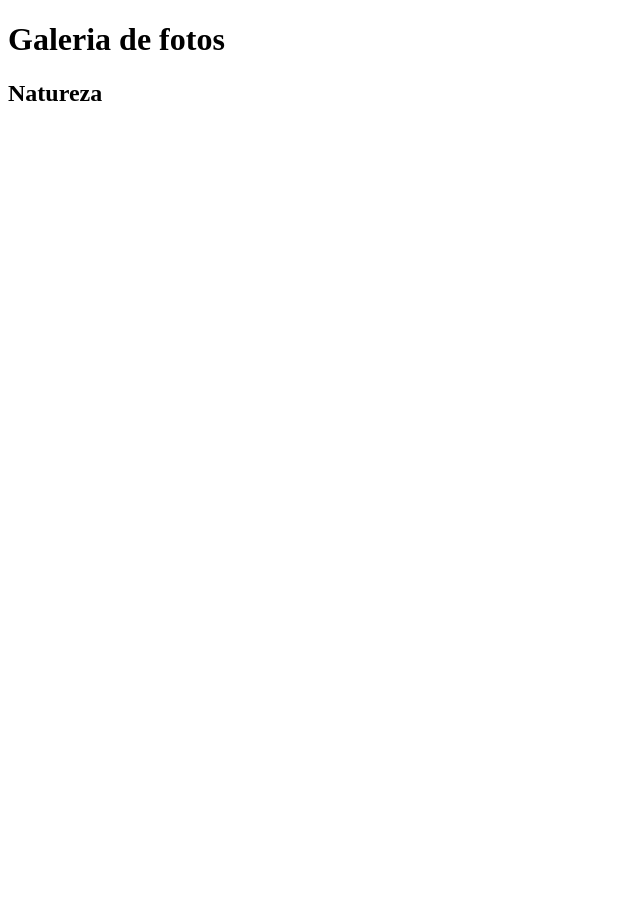
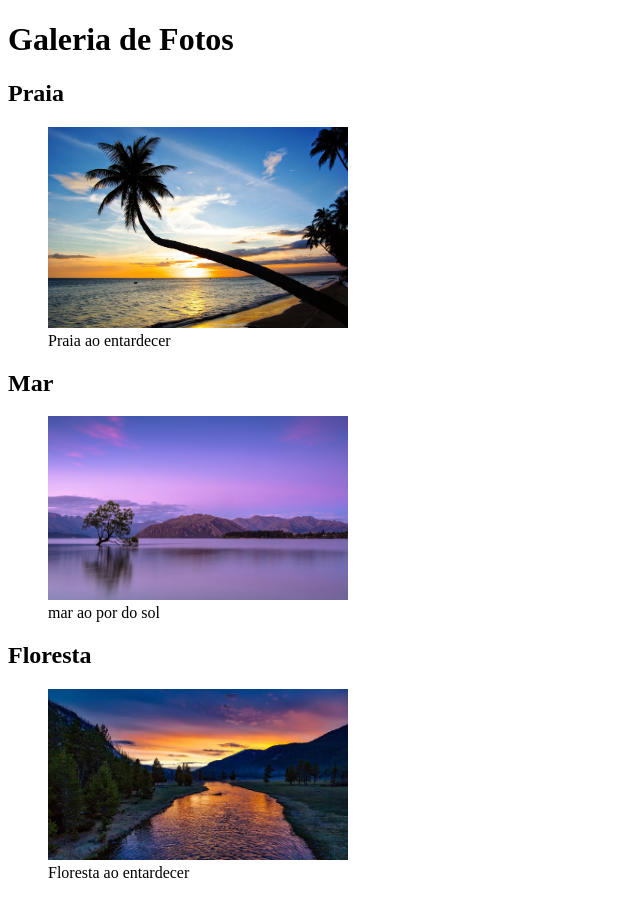
Before and after one commit to rafaelacortinovis-code/Lima-rafa, a plain HTML site: page ex-03/index.html in a window 1280 px wide. Shown: the whole page, without its empty margins (0-640 px from the left). Before the commit the page ends 800 px from the top, so only its background shows below. Drawn offline with Linux system fonts and the light colour scheme.

Commit message:
termino do exercicio 3

```diff
--- a/ex-03/index.html
+++ b/ex-03/index.html
@@ -2,15 +2,27 @@
 <html lang="pt-BR">
 <head>
     <meta charset="UTF-8">
-    <meta name="viewport" content="width=device-width, initial-scale=1.0">
-    <title>Galeria de fotos </title>
+    <title>Galeria de Fotos</title>
 </head>
 <body>
-    <h1> Galeria de fotos</h1>
+    <h1>Galeria de Fotos</h1>
 
-    <h2> Natureza</h2>
+    <h2>Praia</h2>
     <figure>
-        <img src=""
+        <img src="praias.jpg" alt="Foto de uma praia com um pôr do sol" width="300">
+        <figcaption>Praia ao entardecer</figcaption>
+    </figure>
+
+    <h2>Mar</h2>
+    <figure>
+        <img src="o-que-e-paisagem.jpg" alt="Foto de um mar com uma arvore se afundando" width="300">
+        <figcaption>mar ao por do sol</figcaption>
+    </figure>
+
+    <h2>Floresta</h2>
+    <figure>
+        <img src="paisagem-2C.jpg" alt="Foto de umafloresta ao entardecer" width="300">
+        <figcaption>Floresta ao entardecer</figcaption>
     </figure>
 </body>
 </html>
```
Also changed, not shown: ex-03/o-que-e-paisagem.jpg (added), ex-03/paisagem-2C.jpg (added), ex-03/praias.jpg (added).
